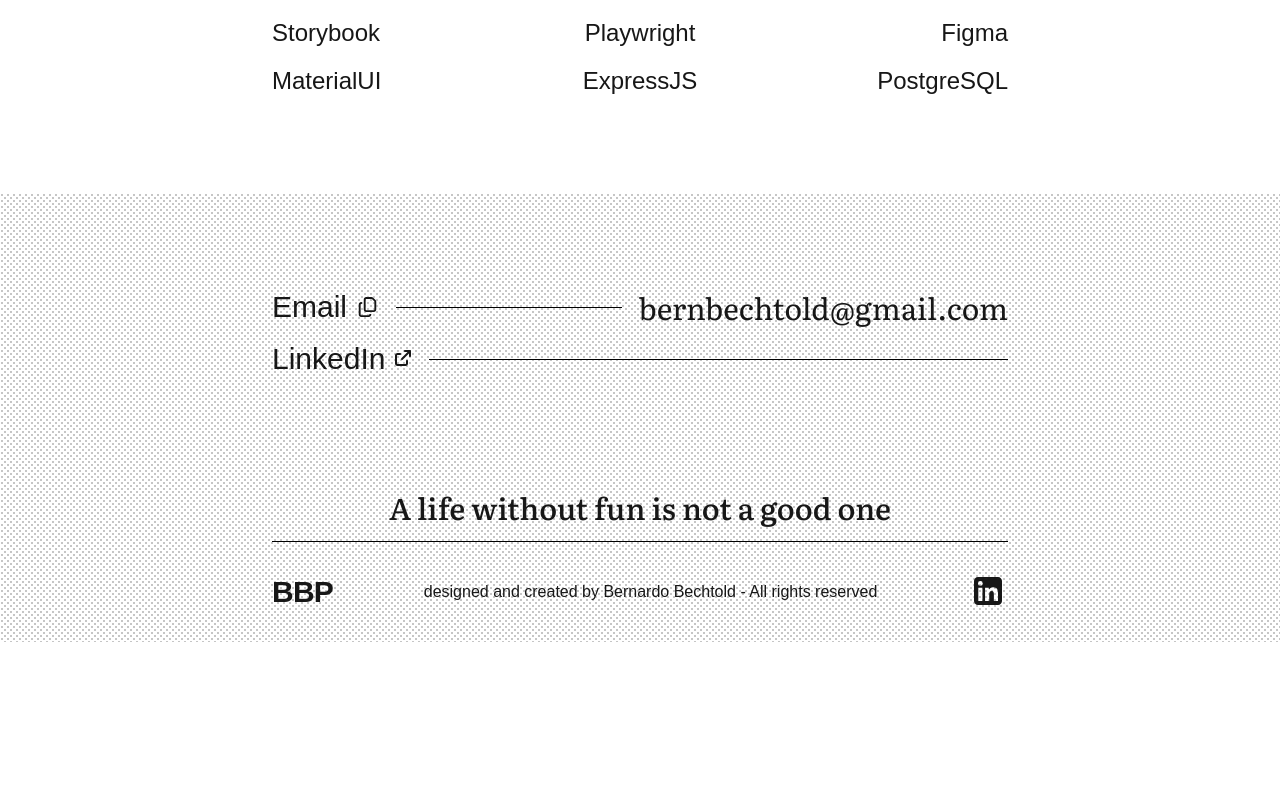
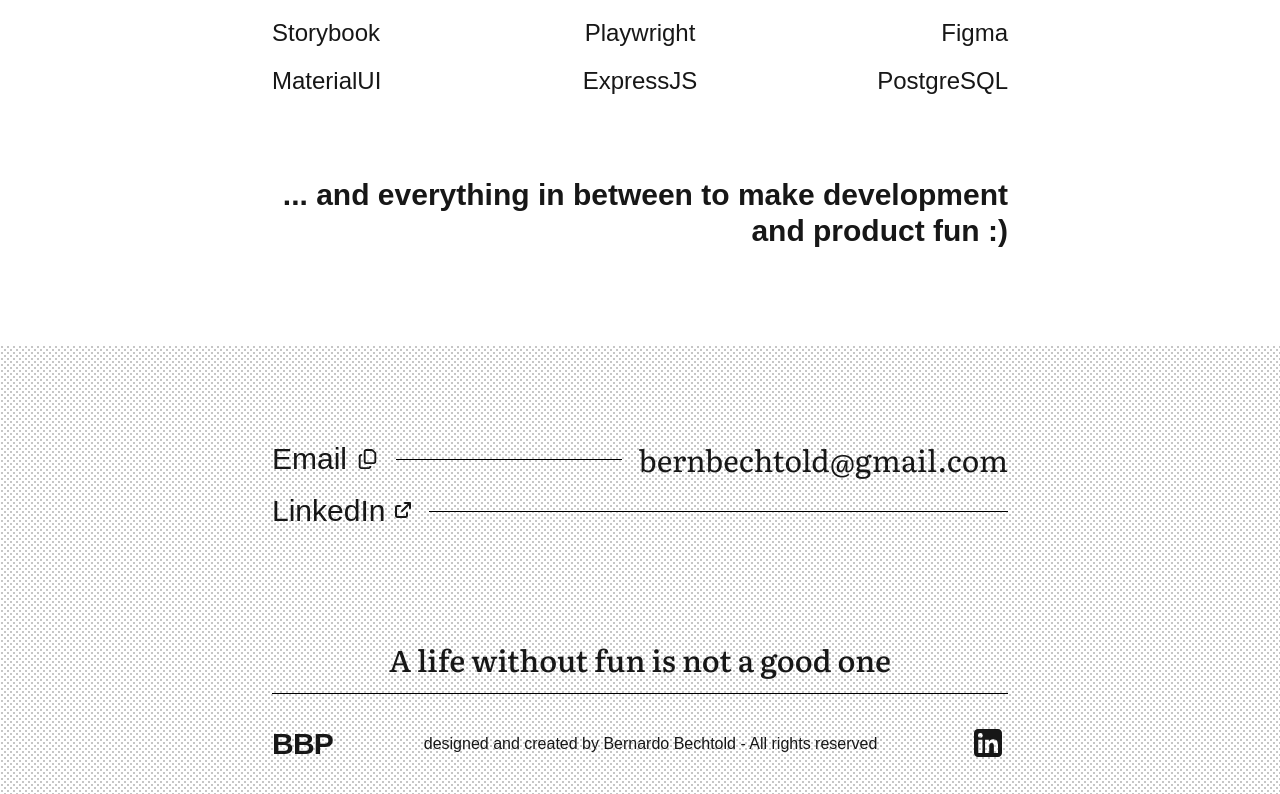
Before and after one commit to bernbecht/bbp-portfolio, a Next.js app: page / in a window 1280 px wide. Shown: the part 1823-2617 px from the top of the page. Before the commit the page ends 2465 px from the top, so only its background shows below. Built offline with nearby package versions, Linux system fonts and the light colour scheme.

Commit message:
💬 add complementary text on tools section

```diff
--- a/app/page.tsx
+++ b/app/page.tsx
@@ -48,6 +48,9 @@ export default function Home() {
           <li>ExpressJS</li>
           <li>PostgreSQL</li>
         </ul>
+        <div className="text-right text-3xl mt-20 font-bold">
+          ... and everything in between to make development and product fun :)
+        </div>
       </Section>
       <Footer />
     </>
```
